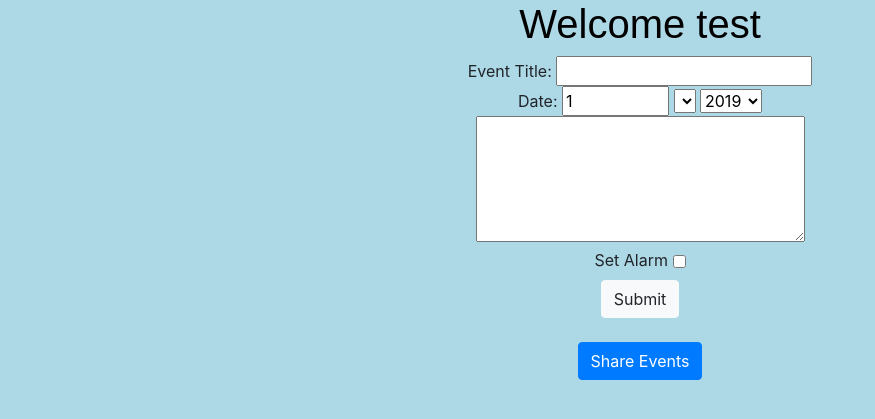
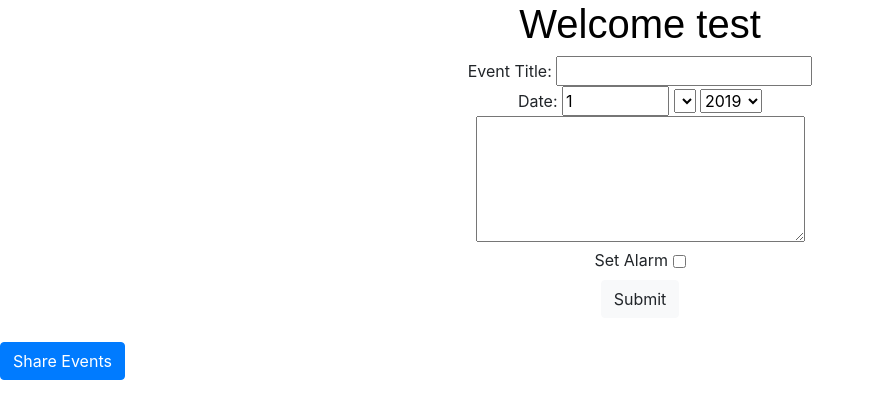
Before and after one commit to danieltran67/All-In-One-Agenda, a Flask app: page /addevents in a window 1280 px wide. Shown: the top 419 px of the page, without its empty margins (0-875 px from the left). Run offline with Flask 2, Linux system fonts and the light colour scheme; a user stored in the database is signed in; lists and menus that the app fills with data are empty; some libraries are stand-ins or nearby versions.

Commit message:
Update addevents.html

```diff
--- a/templates/addevents.html
+++ b/templates/addevents.html
@@ -15,9 +15,9 @@
           <title>Add Events</title>
     <div style="text-align:center;">
     <h1>Welcome {{ name }}</h1>
-      </div?
+      </div>
   </head>
-  <body style="background-color:lightblue">
+  <body>
           <div style="text-align:center;">
               <form action="" method="post">
                   Event Title: <input type="text" event="event"><br>
```
